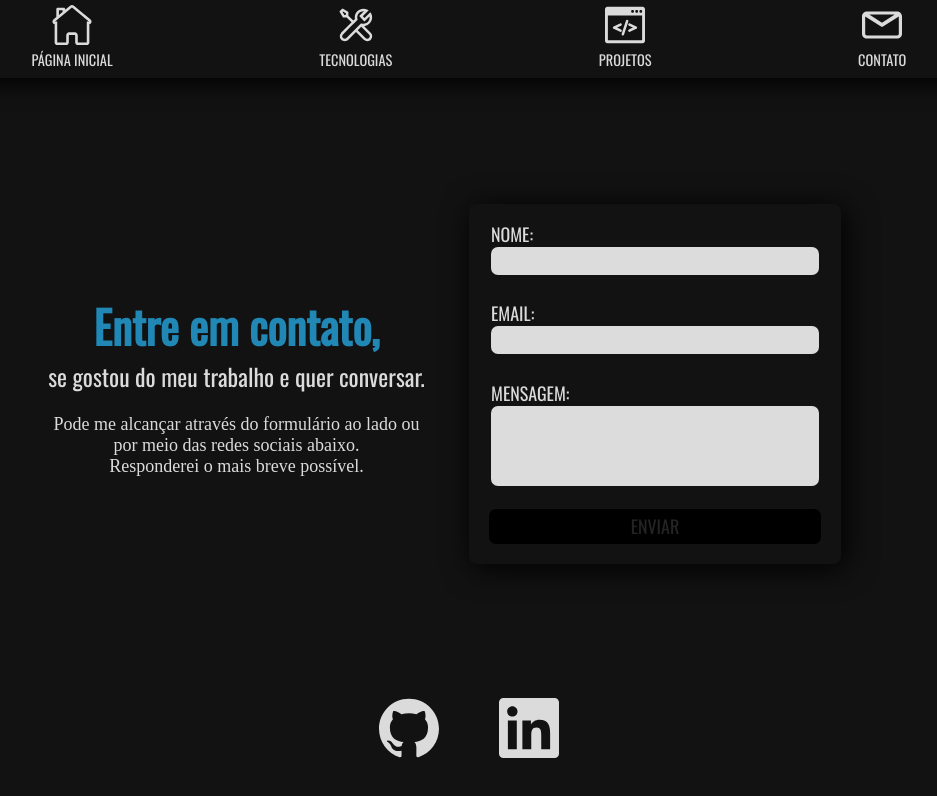
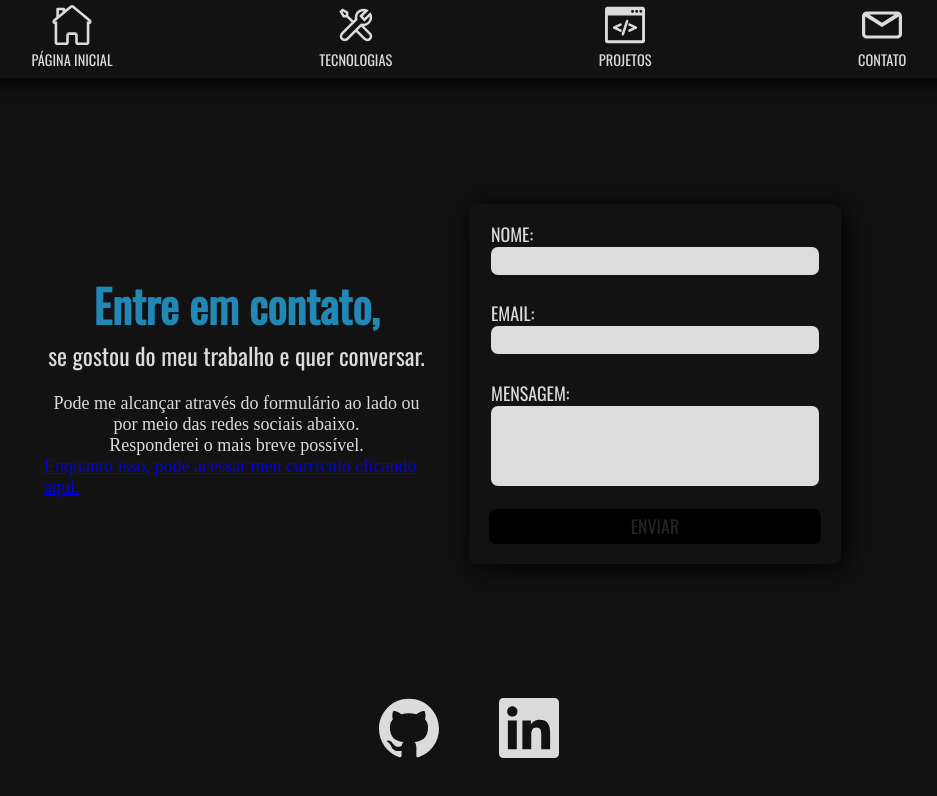
Before and after one commit to saraivais/saraivais.github.io, a React (Create React App) app: page /contact in a window 1280 px wide. Shown: the top 796 px of the page, without its empty margins (171-1108 px from the left). Built offline with nearby package versions, Linux system fonts and the light colour scheme; a web font is replaced by a local one.

Commit message:
feat [Contact]: adds cv download option~

```diff
--- a/src/routes/Contact.jsx
+++ b/src/routes/Contact.jsx
@@ -3,6 +3,7 @@ import Header from '../components/Header';
 import EmailForm from '../components/EmailForm';
 import githubIcon from '../icons/github.svg';
 import linkedinIcon from '../icons/linkedin.svg';
+import CVFullStack from '../files/CVFullStack.pdf';
 import '../style/Contact.css';
 
 function Contact() {
@@ -15,6 +16,7 @@ function Contact() {
           <p className="contact-message first-message">se gostou do meu trabalho e quer conversar.</p>
           <p className="contact-message">Pode me alcançar através do formulário ao lado ou por meio das redes sociais abaixo.</p>
           <p className="contact-message">Responderei o mais breve possível.</p>
+          <a className="cv-download" href={CVFullStack} download>Enquanto isso, pode acessar meu currículo clicando aqui.</a>
         </div>
         <EmailForm />
       </div>
```
